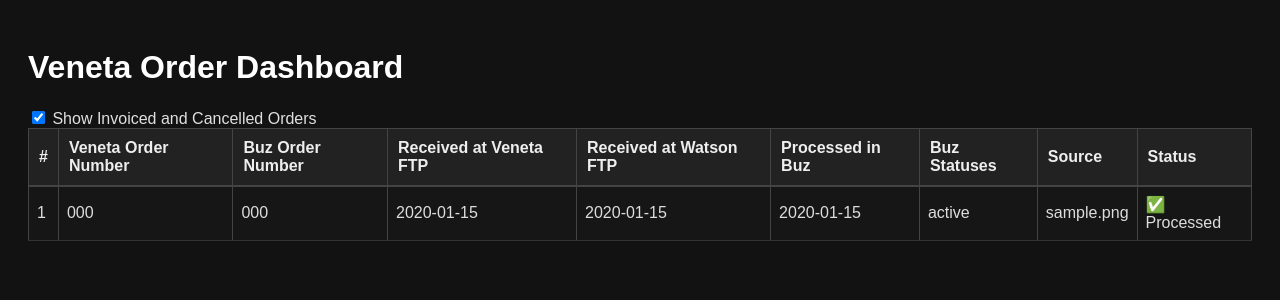
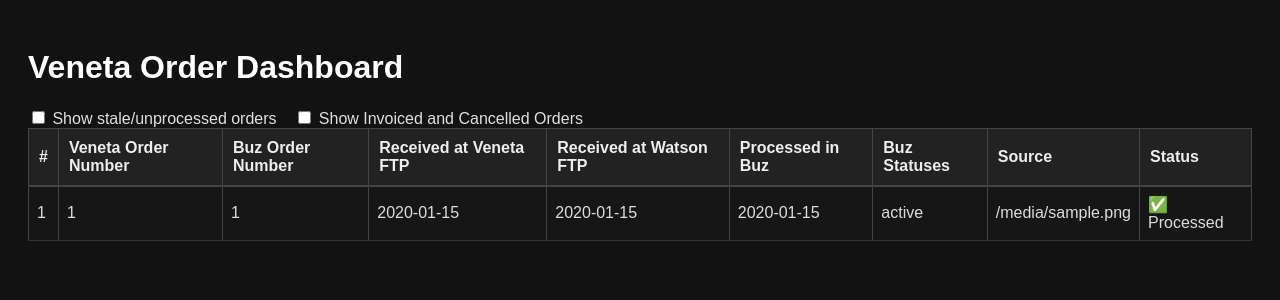
Before and after one commit to derekgwatson/veneta-monitor, a Flask app: template templates/dashboard.html in a window 1280 px wide. Shown: the top 300 px of the page. Run offline with Flask 3, Linux system fonts and the light colour scheme; tables that the repository leaves empty hold one stand-in row (values such as "Sample post"); the template is opened without the code that fills it: values that come from a table or form of the project are taken from there, most other values are stand-ins (such as "Sample title", 1, 10 or a date in 2020).

Commit message:
Fix toggles

```diff
--- a/app.py
+++ b/app.py
@@ -1,6 +1,8 @@
-from flask import Flask, render_template
+from datetime import datetime, timedelta
+from flask import Flask, render_template, request
 from models import db, OrderStatus
 import config
+from sqlalchemy import or_
 
 app = Flask(__name__)
 app.config['SQLALCHEMY_DATABASE_URI'] = f'sqlite:///{config.DATABASE_FILE}'
@@ -13,8 +15,31 @@
 
 @app.route('/')
 def dashboard():
-    orders = OrderStatus.query.order_by(OrderStatus.veneta_ftp_time.desc()).all()
-    return render_template('dashboard.html', orders=orders)
+    show_hidden = request.args.get('show_hidden') == '1'
+    show_invoiced = request.args.get('show_invoiced') == '1'
+
+    cutoff = datetime.utcnow() - timedelta(days=5)
+
+    query = OrderStatus.query.filter_by(dismissed=False)
+
+    if not show_hidden:
+        query = query.filter(
+            or_(
+                OrderStatus.buz_processed_time != None,
+                OrderStatus.veneta_ftp_time > cutoff
+            )
+        )
+
+    orders = query.order_by(OrderStatus.veneta_ftp_time.desc()).all()
+
+    return render_template(
+        'dashboard.html',
+        orders=orders,
+        show_hidden=show_hidden,
+        show_invoiced=show_invoiced,
+        now=datetime.utcnow(),
+        timedelta=timedelta
+    )
 
 
 if __name__ == "__main__":
--- a/models.py
+++ b/models.py
@@ -1,4 +1,6 @@
 from flask_sqlalchemy import SQLAlchemy
+from sqlalchemy import Boolean
+
 
 db = SQLAlchemy()
 
@@ -12,3 +14,4 @@
     buz_processed_time = db.Column(db.DateTime)
     src = db.Column(db.String(20))  # 👈 NEW: 'Veneta', 'Local', 'Buz'
     workflow_statuses = db.Column(db.String, nullable=True)
+    dismissed = db.Column(Boolean, default=False)
--- a/templates/dashboard.html
+++ b/templates/dashboard.html
@@ -7,10 +7,20 @@
 </head>
 <body>
 <h1>Veneta Order Dashboard</h1>
-<label>
-  <input type="checkbox" id="toggleHideable" checked>
-  Show Invoiced and Cancelled Orders
-</label>
+<form method="get">
+  <label>
+    <input type="checkbox" name="show_hidden" value="1" onchange="this.form.submit()"
+      {% if show_hidden %}checked{% endif %}>
+    Show stale/unprocessed orders
+  </label>
+  &nbsp;&nbsp;
+  <label>
+    <input type="checkbox" name="show_invoiced" value="1" onchange="this.form.submit()"
+      {% if show_invoiced %}checked{% endif %}>
+    Show Invoiced and Cancelled Orders
+  </label>
+</form>
+
 <table border="1">
     <thead>
         <tr>
@@ -52,12 +62,15 @@
     </tbody>
 </table>
 <script>
-document.getElementById('toggleHideable').addEventListener('change', function() {
-  const show = this.checked;
+function applyHideableToggle() {
+  const show = document.querySelector('input[name="show_invoiced"]').checked;
   document.querySelectorAll('tr.hideable').forEach(row => {
     row.style.display = show ? '' : 'none';
   });
-});
+}
+
+document.querySelector('input[name="show_invoiced"]').addEventListener('change', applyHideableToggle);
+window.addEventListener('DOMContentLoaded', applyHideableToggle);
 </script>
 </body>
 </html>
```
